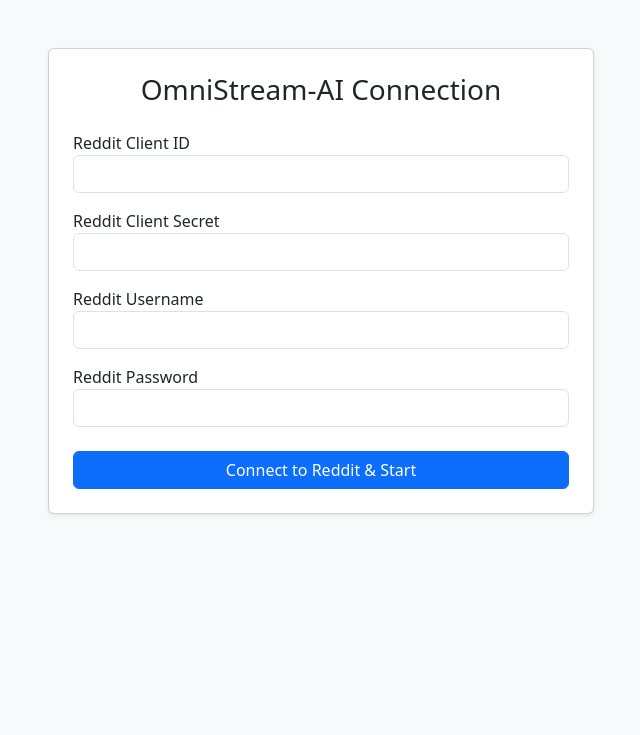
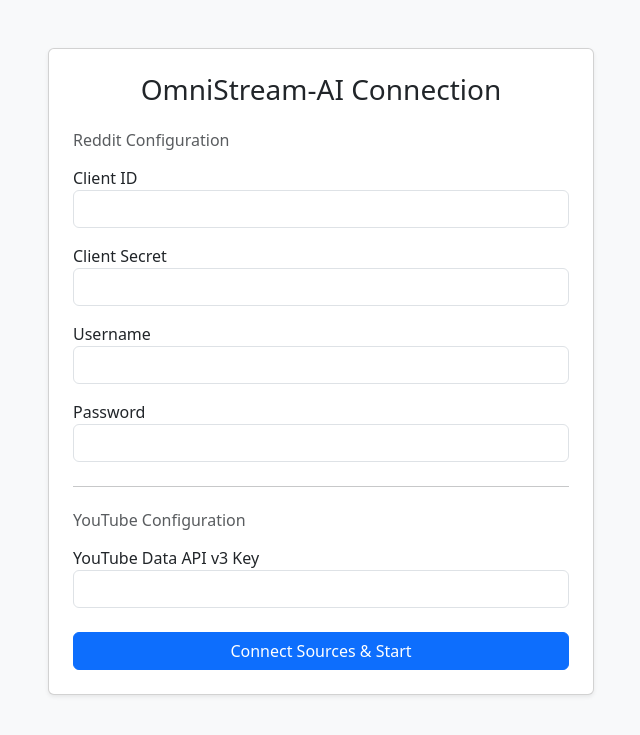
Before and after one commit to Laukik-Pawar/OmniStream-AI, a Flask app: page / in a window 1280 px wide. Shown: the top 735 px of the page, without its empty margins (319-959 px from the left). Run offline with Flask 3, Linux system fonts and the light colour scheme.

Commit message:
more new file updates in git ingnore and index.html

```diff
--- a/app/templates/index.html
+++ b/app/templates/index.html
@@ -14,23 +14,35 @@
                     <div class="card-body p-4">
                         <h3 class="text-center mb-4">OmniStream-AI Connection</h3>
                         <form id="loginForm">
+                            <!-- Reddit Credentials -->
+                            <h6 class="text-muted mb-3">Reddit Configuration</h6>
                             <div class="mb-3">
-                                <label>Reddit Client ID</label>
+                                <label>Client ID</label>
                                 <input type="text" class="form-control" id="clientId" required>
                             </div>
                             <div class="mb-3">
-                                <label>Reddit Client Secret</label>
+                                <label>Client Secret</label>
                                 <input type="password" class="form-control" id="clientSecret" required>
                             </div>
                             <div class="mb-3">
-                                <label>Reddit Username</label>
+                                <label>Username</label>
                                 <input type="text" class="form-control" id="username" required>
                             </div>
                             <div class="mb-4">
-                                <label>Reddit Password</label>
+                                <label>Password</label>
                                 <input type="password" class="form-control" id="password" required>
                             </div>
-                            <button type="submit" class="btn btn-primary w-100">Connect to Reddit & Start</button>
+
+                            <hr class="my-4">
+
+                            <!-- YouTube Credentials -->
+                            <h6 class="text-muted mb-3">YouTube Configuration</h6>
+                            <div class="mb-4">
+                                <label>YouTube Data API v3 Key</label>
+                                <input type="password" class="form-control" id="youtubeKey" required>
+                            </div>
+
+                            <button type="submit" class="btn btn-primary w-100">Connect Sources & Start</button>
                         </form>
                         <div id="loginAlert" class="alert alert-danger mt-3 d-none"></div>
                     </div>
@@ -50,7 +62,8 @@
                 reddit_client_id: document.getElementById('clientId').value,
                 reddit_client_secret: document.getElementById('clientSecret').value,
                 reddit_username: document.getElementById('username').value,
-                reddit_password: document.getElementById('password').value
+                reddit_password: document.getElementById('password').value,
+                youtube_api_key: document.getElementById('youtubeKey').value
             };
 
             try {
@@ -70,7 +83,7 @@
                 const alert = document.getElementById('loginAlert');
                 alert.textContent = error.message;
                 alert.classList.remove('d-none');
-                btn.innerHTML = 'Connect to Reddit & Start';
+                btn.innerHTML = 'Connect Sources & Start';
                 btn.disabled = false;
             }
         });
```
Also changed, not shown: 1 other file.
